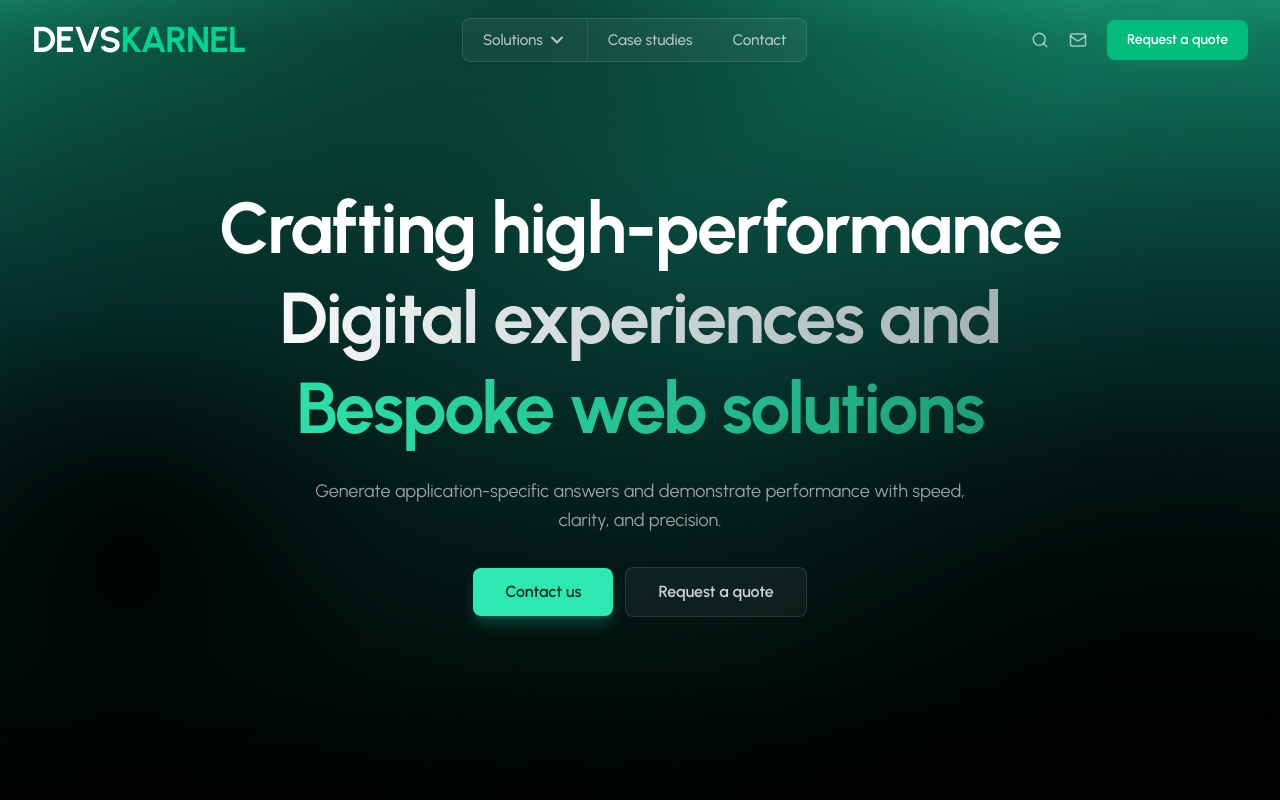
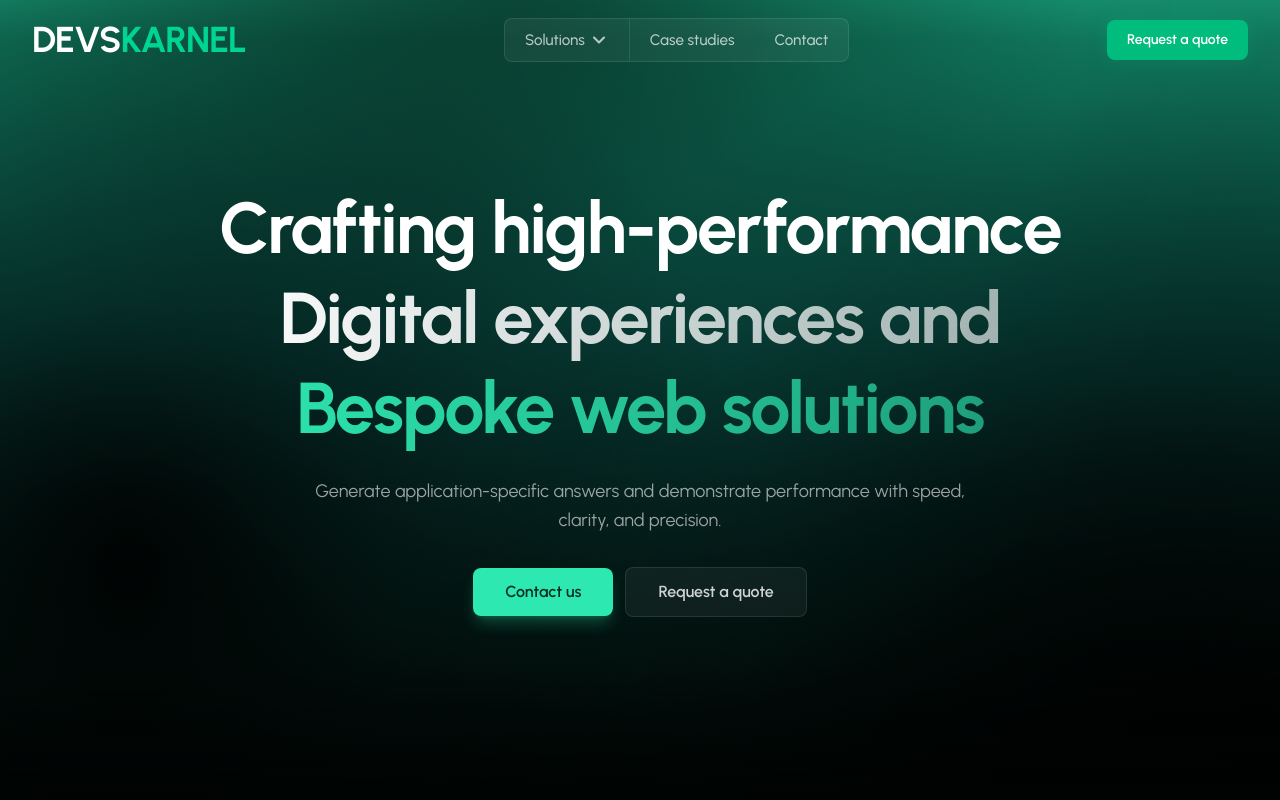
Before and after one commit to afterrender1/devkarnelweb, a Next.js app: page / in a window 1280 px wide. Shown: the top 800 px of the page. Built offline with nearby package versions, Linux system fonts and the light colour scheme.

Commit message:
Update Navbar.jsx

```diff
--- a/app/components/Navbar.jsx
+++ b/app/components/Navbar.jsx
@@ -220,13 +220,13 @@ export default function Navbar() {
 
                     {/* Right Actions */}
                     <div className="flex items-center gap-3">
-                        <div ref={iconsRef} className="hidden sm:flex items-center gap-1">
+                        {/* <div ref={iconsRef} className="hidden sm:flex items-center gap-1">
                             {iconActions.map(({ icon, label }) => (
                                 <button key={label} aria-label={label} className="p-2 text-white/60 hover:text-white hover:bg-white/8 rounded-lg transition-all">
                                     {icon}
                                 </button>
                             ))}
-                        </div>
+                        </div> */}
 
                         <div ref={ctaRef}>
                             <a href="https://calendly.com/afterrenderagency/30min" target="_blank" rel="noopener noreferrer">
```
